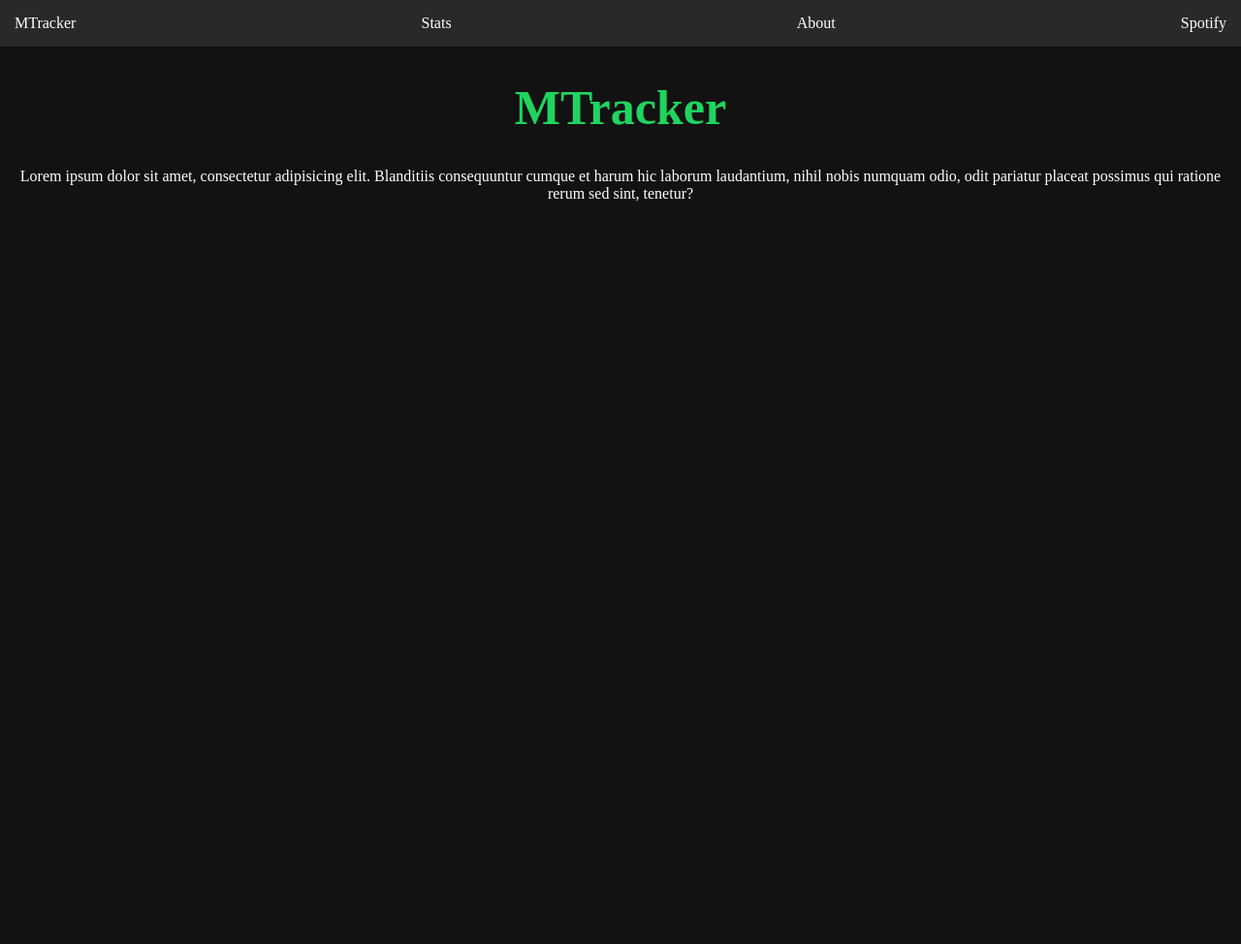
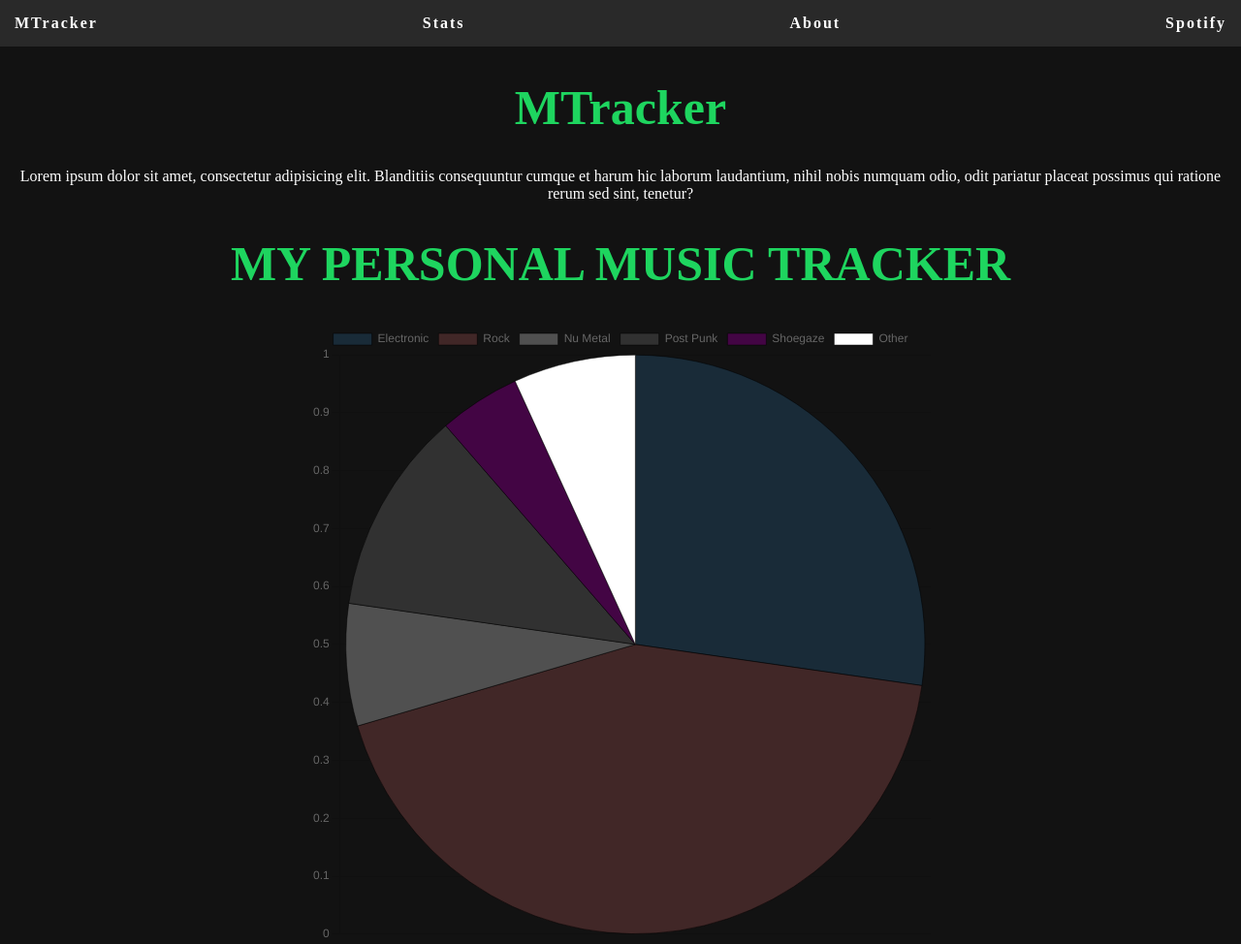
Before and after one commit to FileEditor/MTracker, a plain HTML site: page index.html in a window 1280 px wide. Shown: the whole page at 97% size. Before the commit the page ends 800 px from the top, so only its background shows below. Drawn offline with nearby package versions, Linux system fonts and the light colour scheme.

Commit message:
The Start

```diff
--- a/chart1.js
+++ b/chart1.js
@@ -0,0 +1,33 @@
+const ctx = document.getElementById('barchart');
+
+new Chart(ctx, {
+    type: 'pie',
+    data: {
+        labels: ['Electronic', 'Rock', 'Nu Metal', 'Post Punk', 'Shoegaze', 'Other'],
+        datasets: [{
+            label: 'Genres',
+            data: [12, 19, 3, 5, 2, 3],
+            borderWidth: 0.5,
+            borderStyle: 'dot',
+            borderColor: [
+                'rgb(0,0,0)',
+            ],
+            backgroundColor: [
+                'rgb(25,43,56)',
+                'rgb(65,39,39)',
+                'rgb(80,80,80)',
+                'rgb(49,49,49)',
+                'rgb(67,5,68)',
+                'rgb(255,255,255)',
+            ]
+        }]
+    },
+    options: {
+
+        scales: {
+            y: {
+                beginAtZero: true
+            }
+        }
+    }
+});
--- a/index.html
+++ b/index.html
@@ -17,6 +17,17 @@
 </div>
 <h1>MTracker</h1>
 <p>Lorem ipsum dolor sit amet, consectetur adipisicing elit. Blanditiis consequuntur cumque et harum hic laborum laudantium, nihil nobis numquam odio, odit pariatur placeat possimus qui ratione rerum sed sint, tenetur?</p>
+
+<h1>MY PERSONAL MUSIC TRACKER</h1>
+<div class="container">
+    <div class="chart">
+        <canvas id="barchart" width="100" height="100"></canvas>
+    </div>
+</div>
+
+<script src="https://cdn.jsdelivr.net/npm/chart.js@4.4.3/dist/chart.umd.min.js"></script>
+<script src="chart1.js"></script>
+
 </body>
 
 
--- a/styles.css
+++ b/styles.css
@@ -12,9 +12,14 @@ html{
     margin:15px;
     text-decoration: none;
     color: white;
+    font-weight: bold;
+    letter-spacing: 2px;
 }
 .navbar a:hover{
     color:#1ed55f;
+}
+.navbar a:current{
+    color: red;
 }
 body{
     margin:0;
@@ -27,7 +32,18 @@ html {
     color: white;
     font-family: "Franklin Gothic Book";
 }
-h1:nth-of-type(1){
+h1{
     color: #1ed55f;
     font-size: 50px;
 }
+.chart{
+    width: 50%;
+    height: 50%;
+    display: flex;
+    justify-content: center;
+    align-content: center;
+}
+.container{
+    display: flex;
+    justify-content: center;
+}
```
